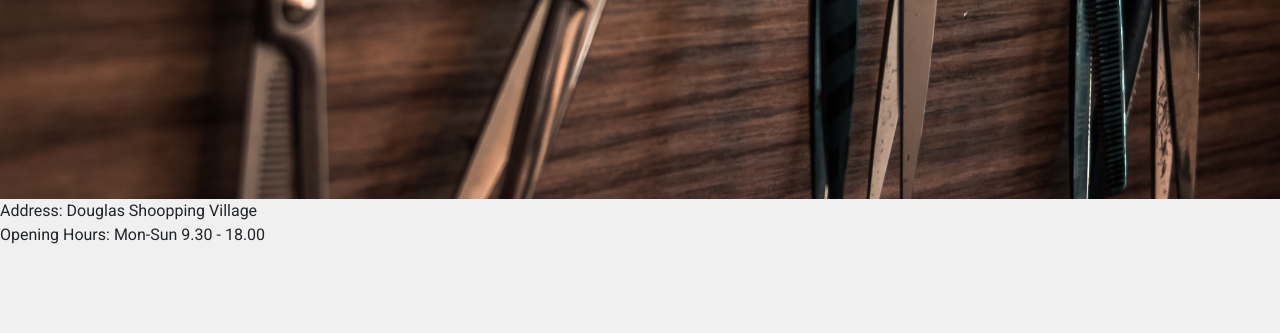
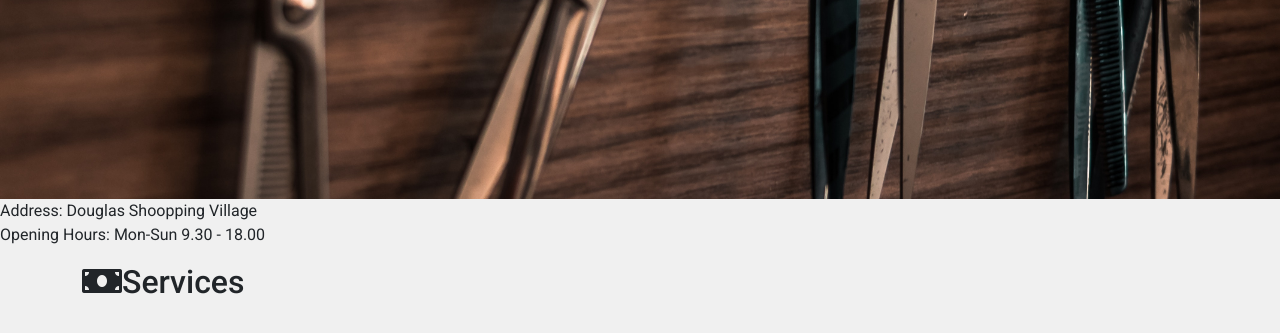
Before and after one commit to Anthoni-Mathias/Boston-Barbers, a plain HTML site: page index.html in a window 1280 px wide. Shown: the part 441-774 px from the top of the page. Drawn offline with nearby package versions, Linux system fonts and the light colour scheme; a web font is replaced by a local one.

Commit message:
Add fontawesone money img

```diff
--- a/index.html
+++ b/index.html
@@ -81,5 +81,13 @@
         </p>
     </div>
 
+    <section id="services-section">
+        <div class="container services-container">
+            <div class="row">
+               <h2 class="services-header"><i class="fas fa-money-bill"></i>Services</h2>
+            </div>
+        </div>
+    </section>
+
 </body>
 </html>
```
